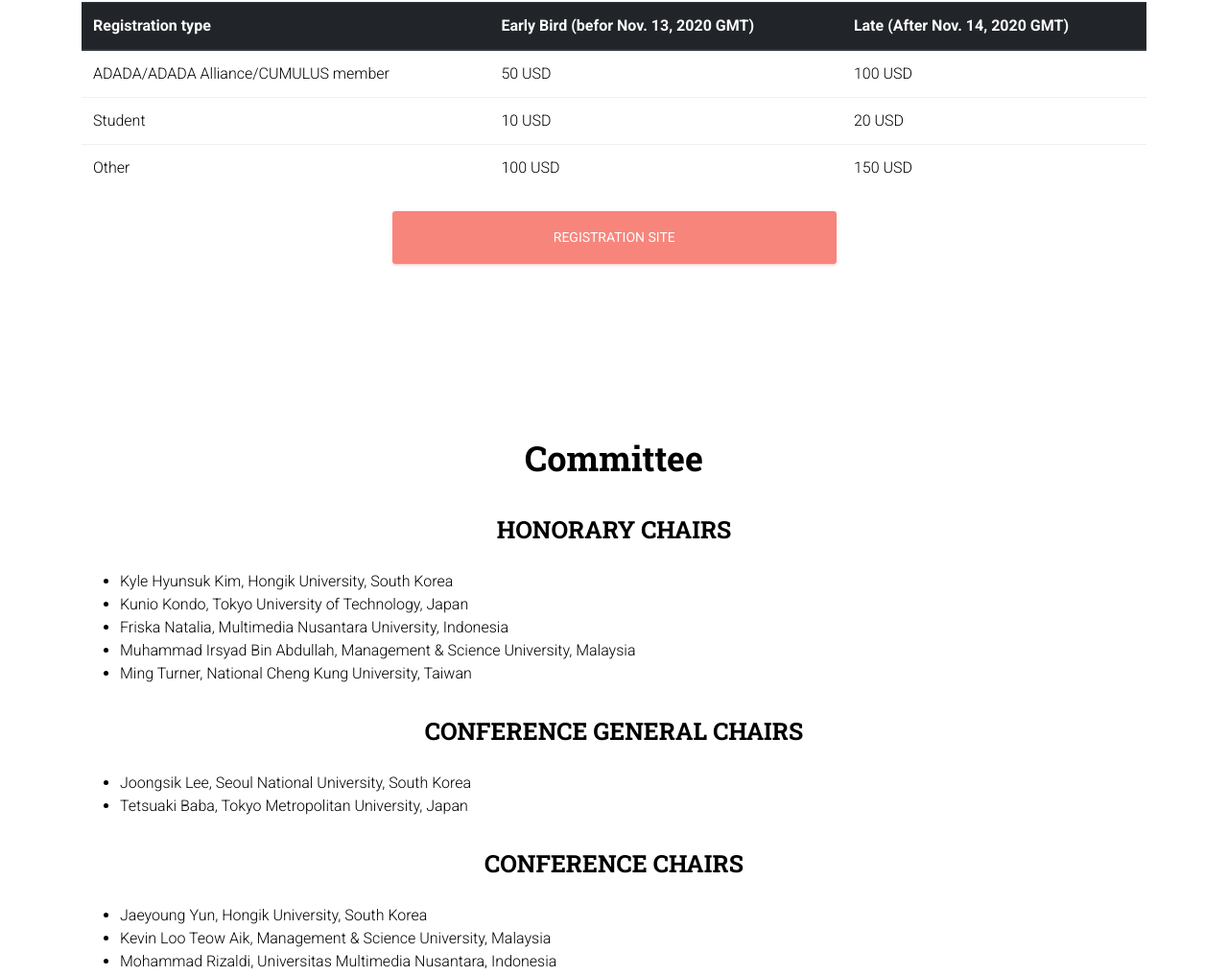
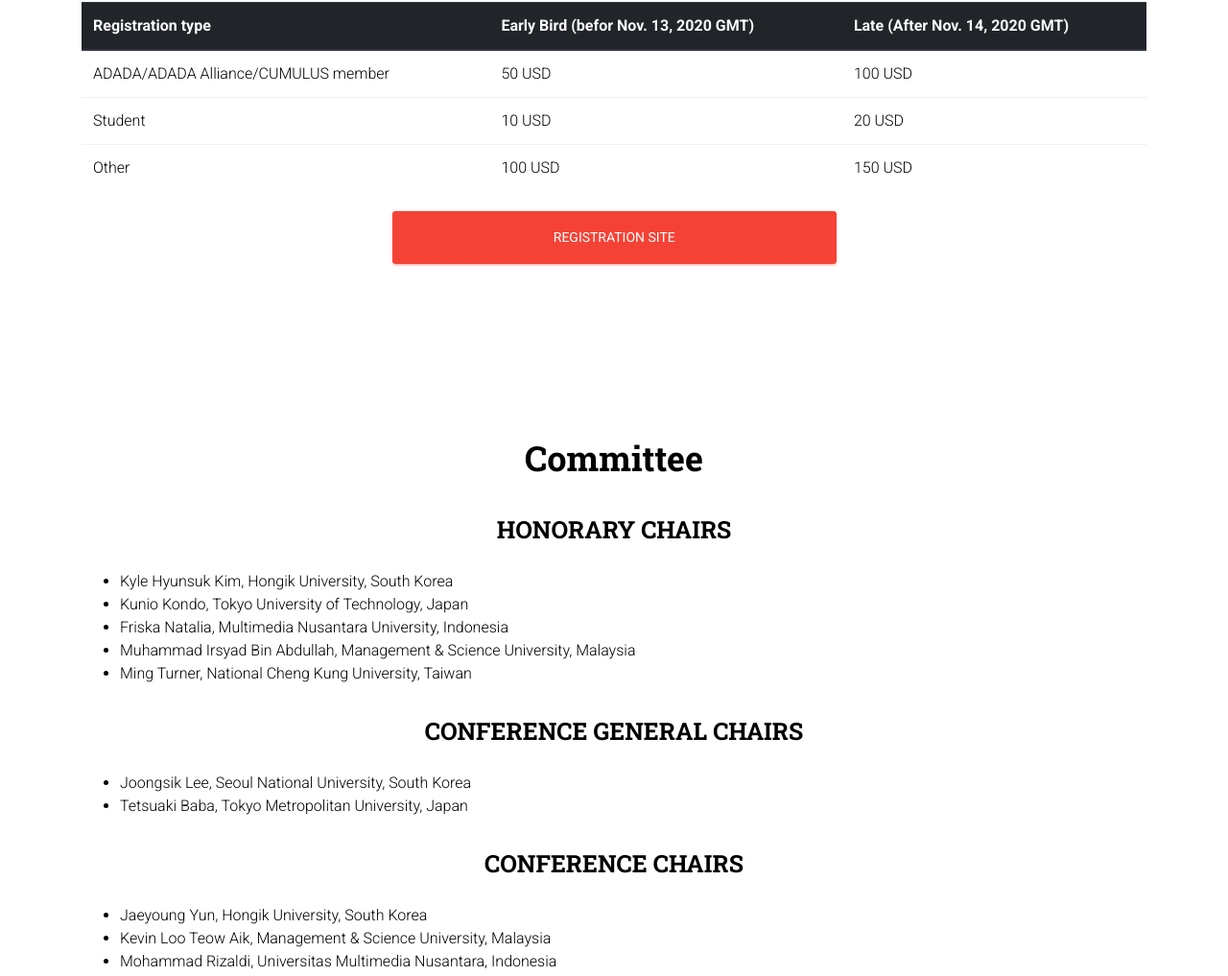
Before and after one commit to ushiama/ADADA2020, a plain HTML site: page index.html in a window 1280 px wide. Shown: the part 4670-5687 px from the top of the page at 96% size. Drawn offline with Linux system fonts and the light colour scheme; some packages are replaced by stand-ins of ours.

Commit message:
レジストレーションボタンのアクティブ化

```diff
--- a/index.html
+++ b/index.html
@@ -353,7 +353,7 @@
           </tbody>
         </table>
         <div class="d-flex justify-content-around">
-          <a class="btn btn-danger btn-lg col-5 disabled" role="button" href="http://adada.info/2020/registration">Registration Site</a>
+          <a class="btn btn-danger btn-lg col-5" role="button" href="http://adada.info/2020/registration">Registration Site</a>
         </div>
       </div>
       <div class="section text-center" id="committee">
```
